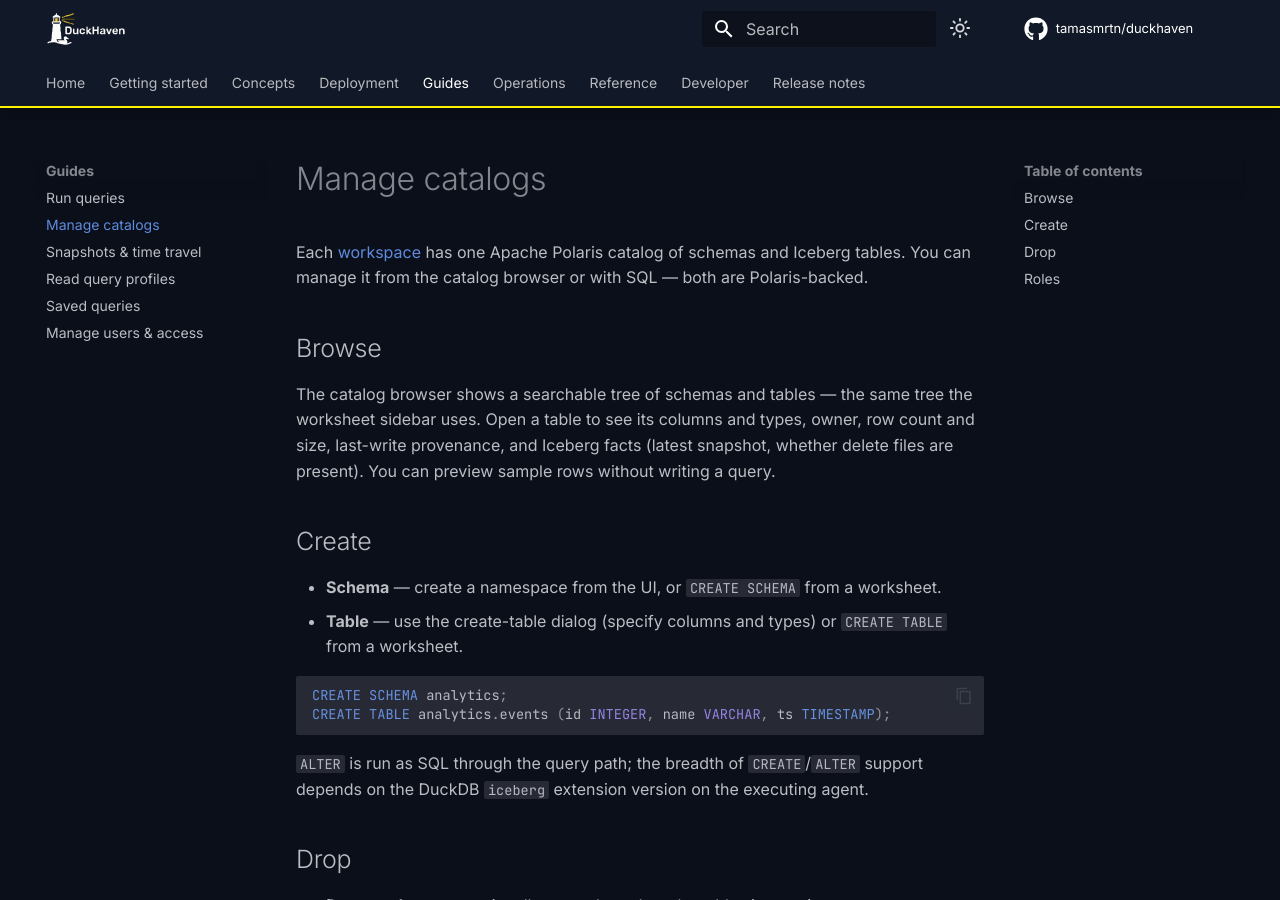
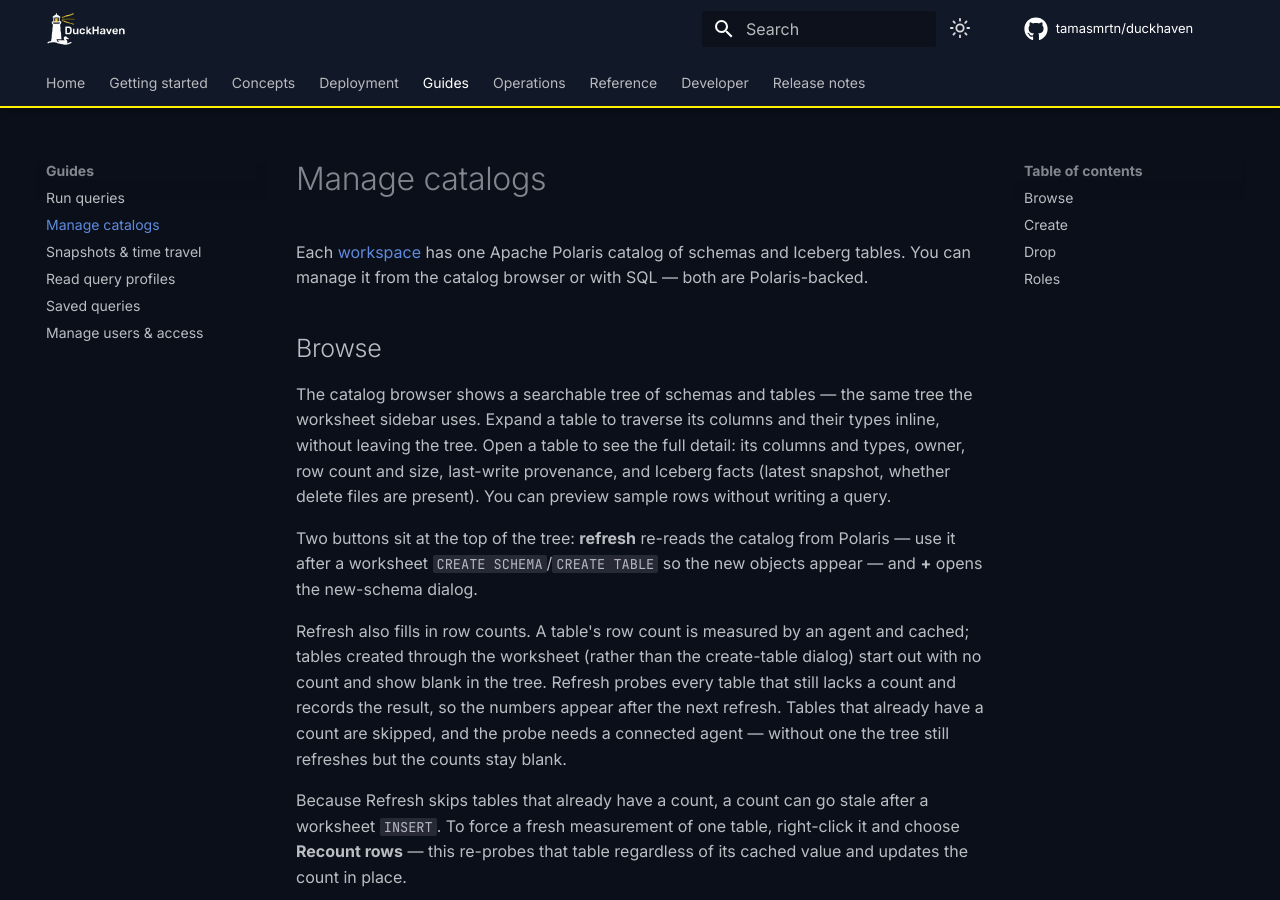
Before and after one commit to tamasmrtn/duckhaven, an MkDocs documentation site: the page built from docs/guides/manage-catalogs.md, in a window 1280 px wide and 900 px high. Built offline with MkDocs 1.6.1 and Material for MkDocs 9.7.7, drawn with Linux system fonts in a browser that asks for light colours; comment, search, counter and statistics services are not loaded.

Commit message:
Document catalog row counts and the recount action
Describe the searchable tree's refresh/+ buttons, inline column
traversal, how row counts are probed and filled in on refresh, and the
right-click "Recount rows" action for re-measuring a single table.

```diff
--- a/docs/guides/manage-catalogs.md
+++ b/docs/guides/manage-catalogs.md
@@ -5,9 +5,23 @@
 
 ## Browse
 
-The catalog browser shows a searchable tree of schemas and tables — the same tree the worksheet sidebar uses. Open a
-table to see its columns and types, owner, row count and size, last-write provenance, and Iceberg facts (latest
-snapshot, whether delete files are present). You can preview sample rows without writing a query.
+The catalog browser shows a searchable tree of schemas and tables — the same tree the worksheet sidebar uses. Expand a
+table to traverse its columns and their types inline, without leaving the tree. Open a table to see the full detail:
+its columns and types, owner, row count and size, last-write provenance, and Iceberg facts (latest snapshot, whether
+delete files are present). You can preview sample rows without writing a query.
+
+Two buttons sit at the top of the tree: **refresh** re-reads the catalog from Polaris — use it after a worksheet
+`CREATE SCHEMA`/`CREATE TABLE` so the new objects appear — and **+** opens the new-schema dialog.
+
+Refresh also fills in row counts. A table's row count is measured by an agent and cached; tables created through the
+worksheet (rather than the create-table dialog) start out with no count and show blank in the tree. Refresh probes
+every table that still lacks a count and records the result, so the numbers appear after the next refresh. Tables that
+already have a count are skipped, and the probe needs a connected agent — without one the tree still refreshes but the
+counts stay blank.
+
+Because Refresh skips tables that already have a count, a count can go stale after a worksheet `INSERT`. To force a
+fresh measurement of one table, right-click it and choose **Recount rows** — this re-probes that table regardless of
+its cached value and updates the count in place.
 
 ## Create
 
```
